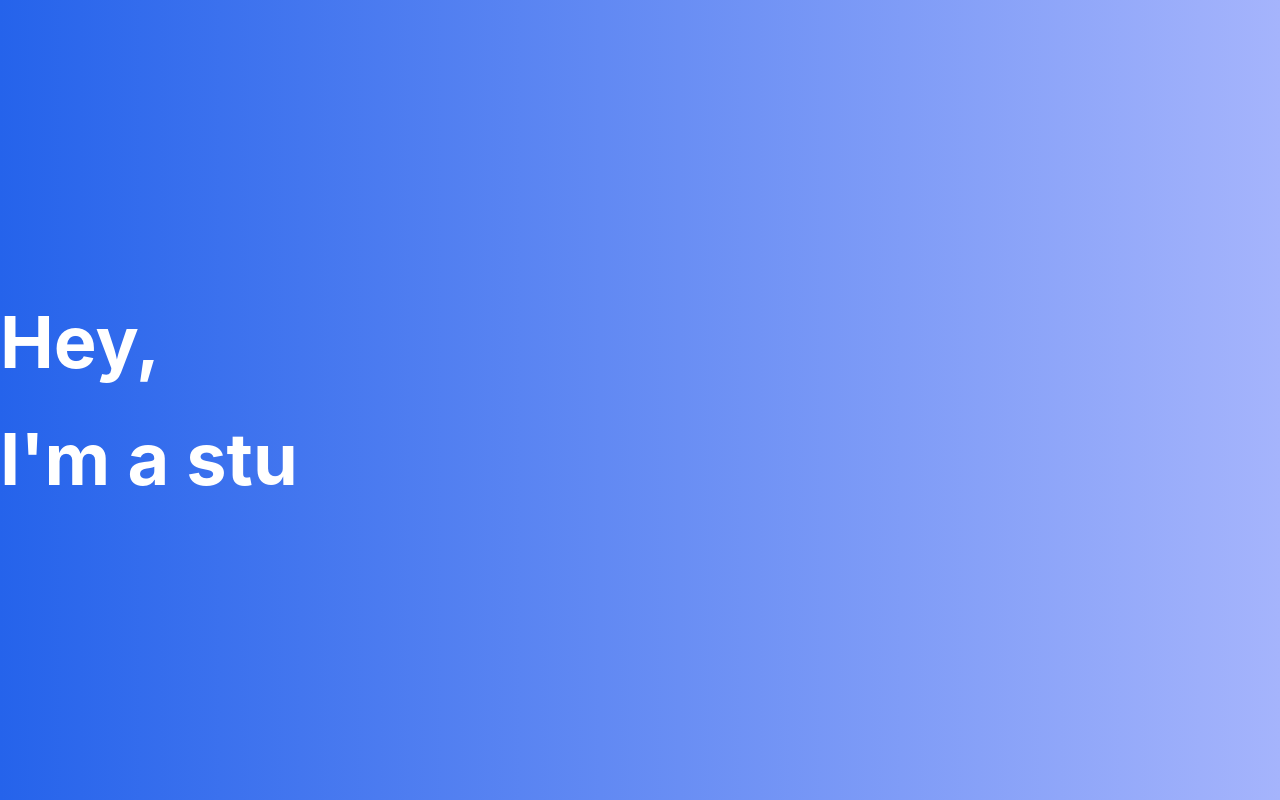
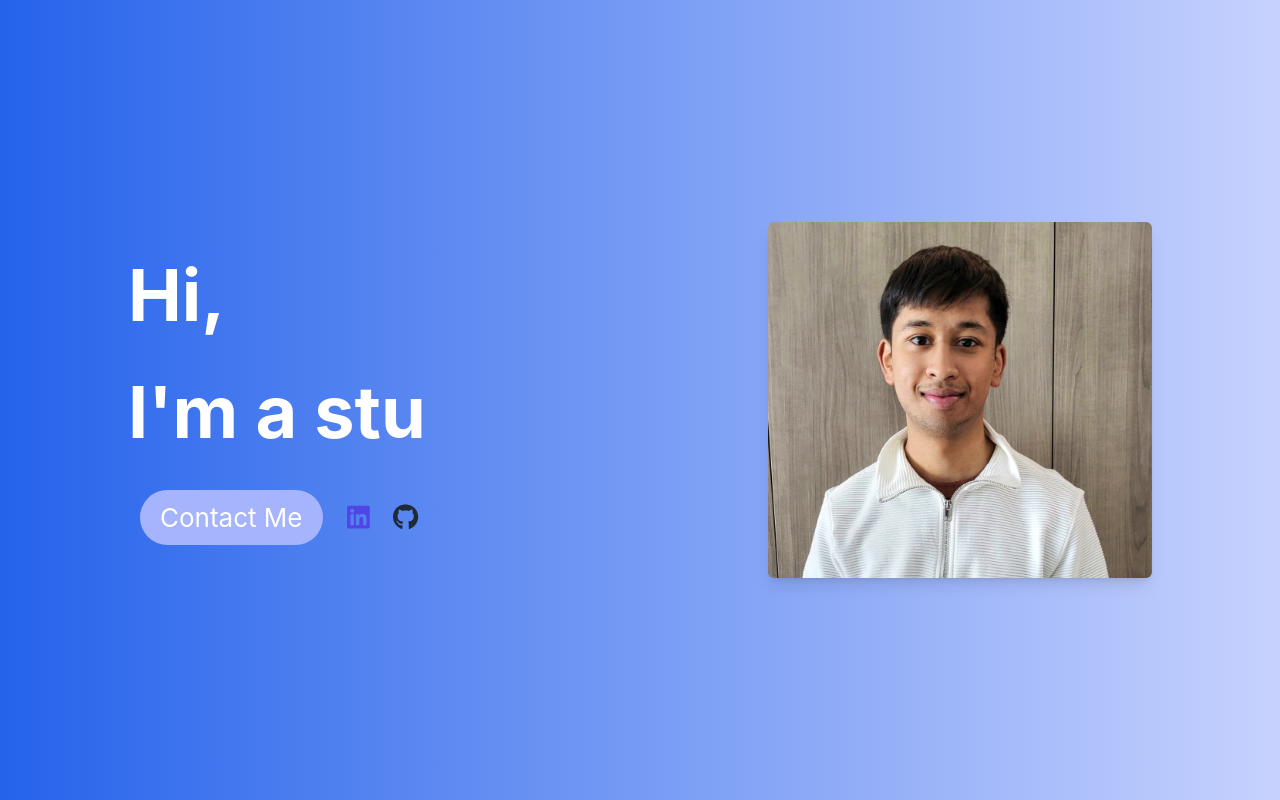
Before and after one commit to SoorajTharumia/portfolio, a React (Create React App) app: page / in a window 1280 px wide. Built offline with nearby package versions, Linux system fonts and the light colour scheme.

Commit message:
built home page

```diff
--- a/package.json
+++ b/package.json
@@ -3,6 +3,9 @@
   "version": "0.1.0",
   "private": true,
   "dependencies": {
+    "@fortawesome/fontawesome-svg-core": "^6.6.0",
+    "@fortawesome/free-brands-svg-icons": "^6.6.0",
+    "@fortawesome/react-fontawesome": "^0.2.2",
     "@testing-library/jest-dom": "^5.17.0",
     "@testing-library/react": "^13.4.0",
     "@testing-library/user-event": "^13.5.0",
--- a/src/App.js
+++ b/src/App.js
@@ -3,7 +3,7 @@ import Home from './components/Home/home'
 
 function App() {
   return (
-    <div className="App" class="bg-gradient-to-r from-blue-600 to-indigo-300">
+    <div className="App" class="bg-gradient-to-r from-blue-600 to-indigo-200">
       <header className="App-header ">
         <Home />
       </header>
--- a/src/components/Home/home.js
+++ b/src/components/Home/home.js
@@ -1,15 +1,19 @@
-import React from 'react'
-import { Typewriter } from 'react-simple-typewriter'
+import React from 'react';
+import { Typewriter } from 'react-simple-typewriter';
+import { FontAwesomeIcon } from '@fortawesome/react-fontawesome';
+import { faLinkedin, faGithub } from '@fortawesome/free-brands-svg-icons';
+import pfp from '../../images/soorajpic.jpg';
 
-
-const home = () => {
+const Home = () => {
   return (
     <div className="container mx-auto fade-in" id="home">
-
-        <span className="text-7xl font-bold leading-relaxed" >
-            <h1>Hey,</h1>
-            I'm
-            <Typewriter
+      <div className="flex flex-col justify-center items-center lg:flex-row">
+        <div className="w-full lg:w-1/2 text-center lg:text-left">
+          <div className="text-4xl md:text-7xl font-bold leading-snug md:leading-relaxed">
+            <h1>Hi,</h1>
+            <h1>
+              I'm
+              <Typewriter
                 words={[" an Engineer", " a developer", " a student", " Sooraj"]}
                 loop={1}
                 cursor
@@ -17,11 +21,40 @@ const home = () => {
                 typeSpeed={100}
                 deleteSpeed={50}
                 delaySpeed={1000}
-            />
-        </span>
+              />
+            </h1>
+
+          </div>
+          <button
+                className="my-5 mx-3 hover:-translate-y-1 bg-indigo-300 px-5 py-2 rounded-full transition duration-200 "
+            >
+                Contact Me
+            </button>
+            <a
+              href="https://www.linkedin.com/in/soorajtharumia"
+              target="_blank"
+              rel="noopener noreferrer"
+              className="mx-3 text-indigo-600 hover:text-indigo-400 transition duration-200"
+            >
+              <FontAwesomeIcon icon={faLinkedin} size="1x" />
+            </a>
+            <a
+              href="https://github.com/soorajtharumia"
+              target="_blank"
+              rel="noopener noreferrer"
+              className="mx-3 text-gray-800 hover:text-gray-600 transition duration-200"
+            >
+              <FontAwesomeIcon icon={faGithub} size="1x" />
+            </a>
+        </div>
+        <img
+          src={pfp}
+          alt={"Sooraj Tharumia"}
+          className="w-1/2 lg:w-96 h-auto mt-5 lg:mt-0 object-cover object-center rounded-md shadow-lg shadow-2xl"
+        />
+      </div>
     </div>
+  );
+};
 
-  )
-}
-
-export default home
+export default Home;
```
Also changed, not shown: src/images/soorajpic.jpg (added), 1 other file (tests, documents, lock files or other folders).
